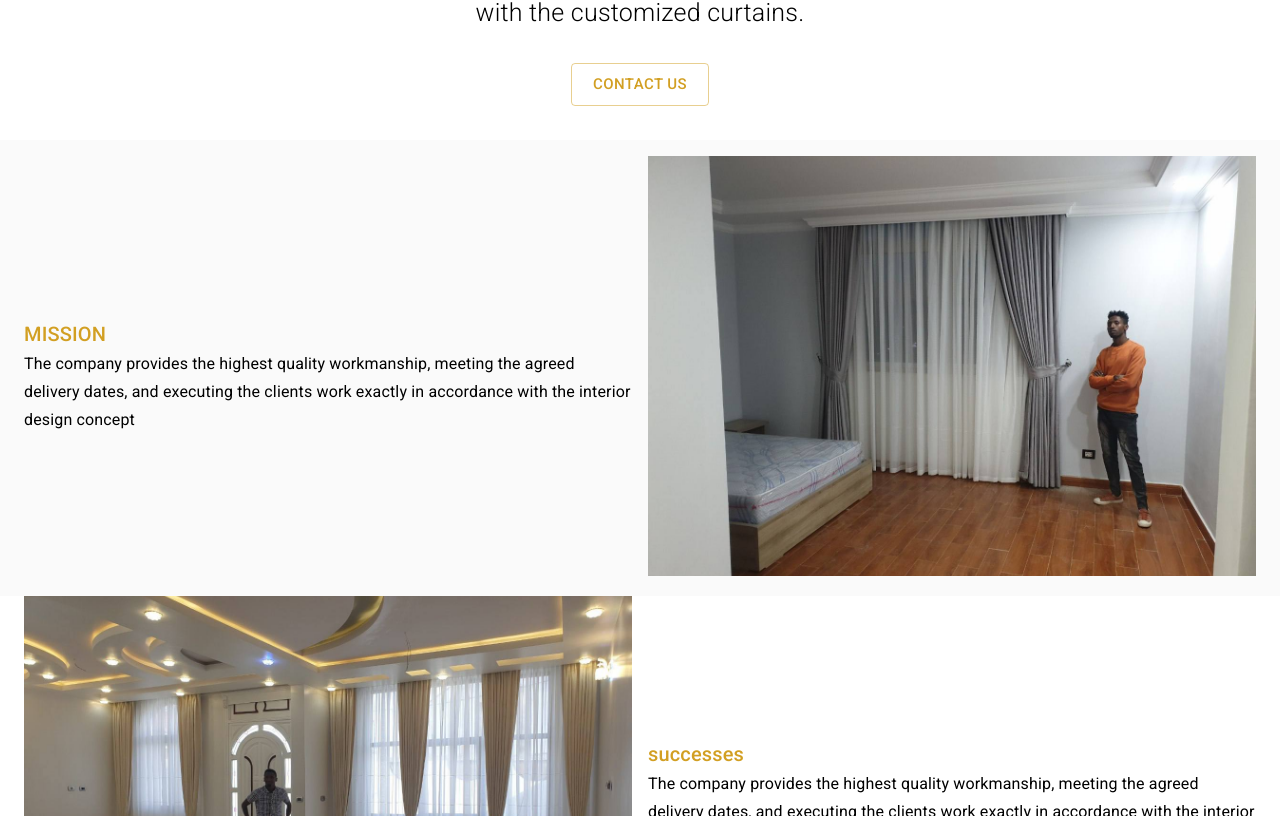
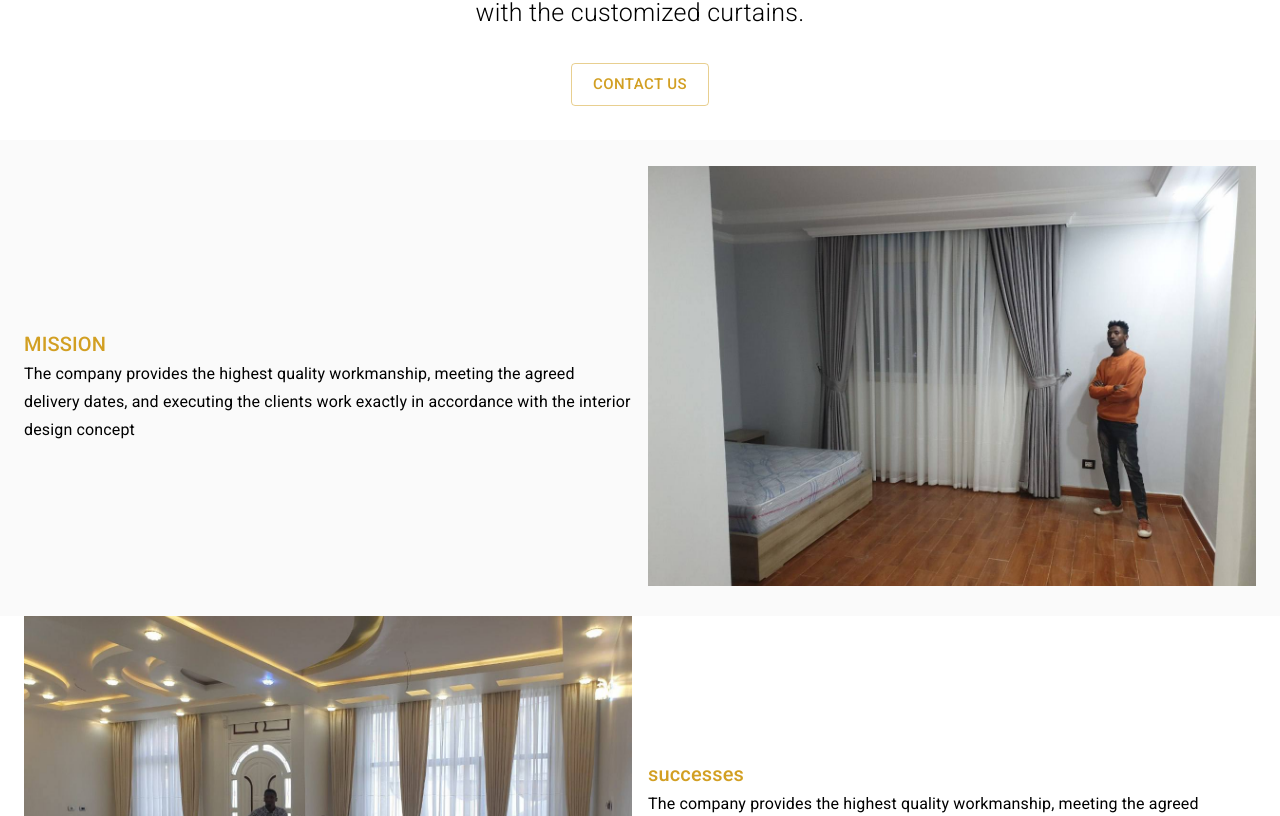
Before and after one commit to esrael23/izikCartain, a React (Create React App) app: page /aboutus in a window 1280 px wide. Shown: the part 649-1465 px from the top of the page. Built offline with nearby package versions, Linux system fonts and the light colour scheme.

Commit message:
i gave padding 10px

```diff
--- a/src/components/aboutusComponent/mission.js
+++ b/src/components/aboutusComponent/mission.js
@@ -16,7 +16,7 @@ const Mission = () => {
     <Container maxWidth="xl" py='1'>
       {AboutData.map((data, index) =>{
           return(
-      <Grid container spacing={2}>
+      <Grid container spacing={2} paddingY={'10px'}>
 
             <Grid item xs="12" sm="12" md="6">
           <Box  sx={{display: 'flex', justifyContent:'center', alignItems:'center', paddingY: '20px'}}  height="400px" fullwidth>
```
